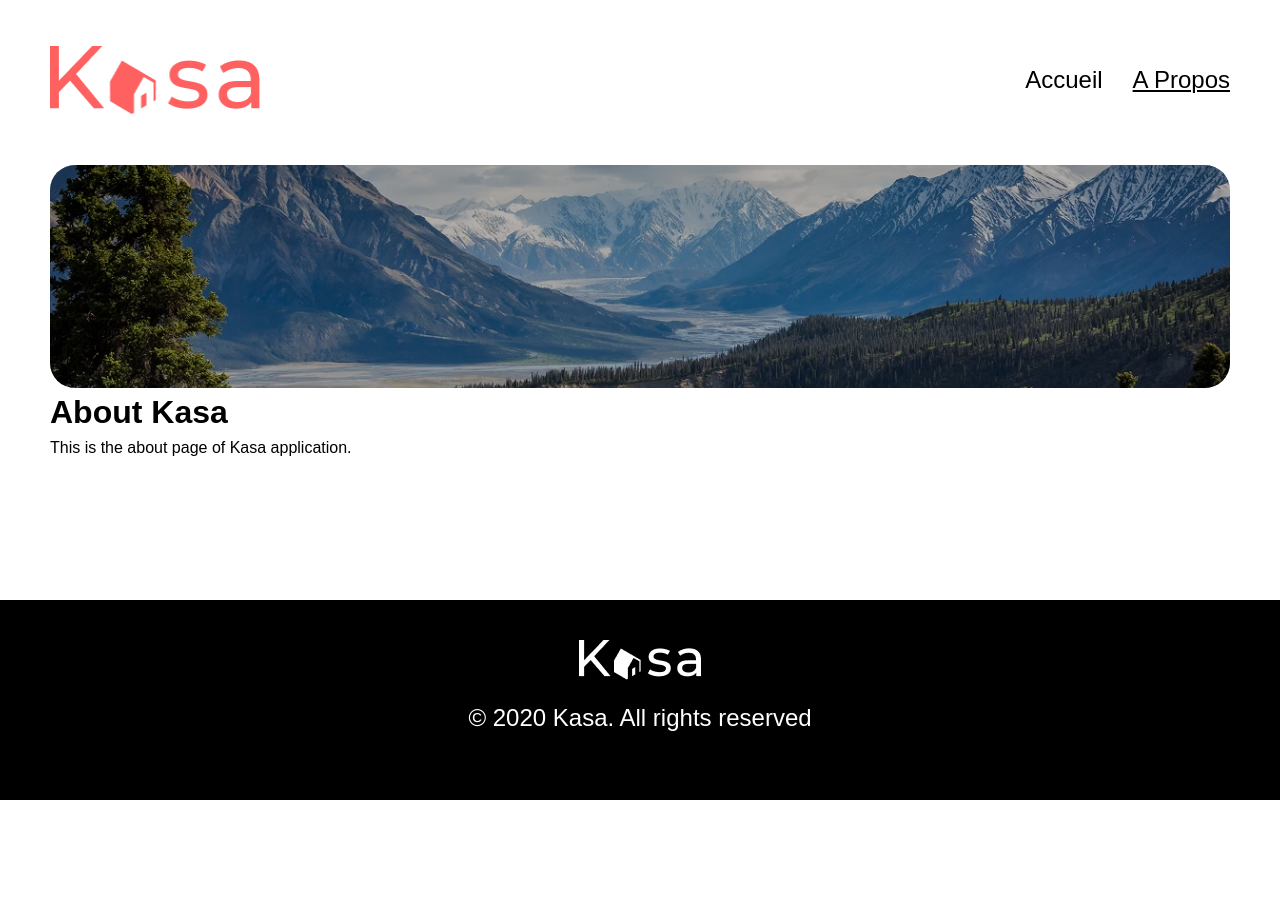
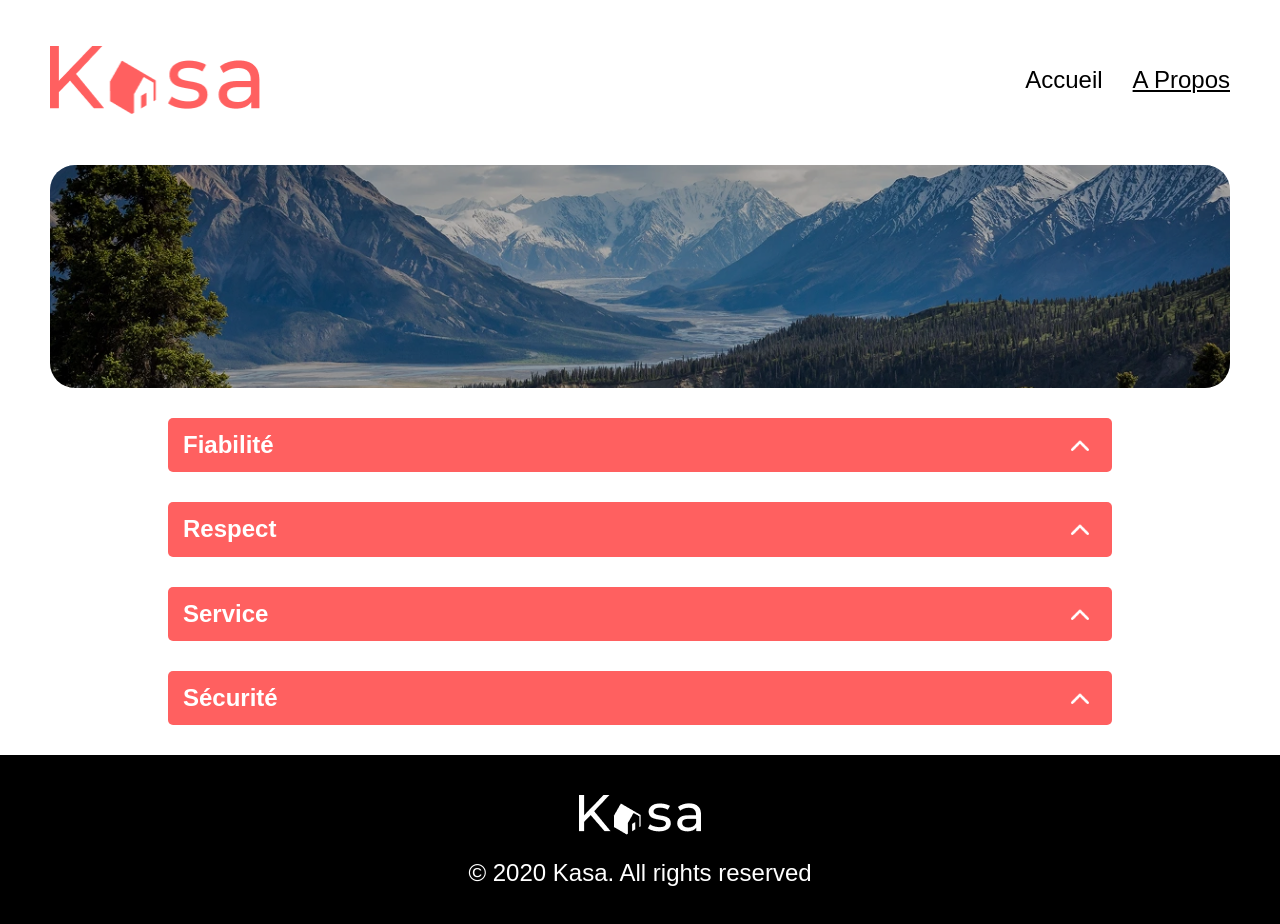
Before and after one commit to donovan-dev-web/Projet-Kasa, a React (Vite) app in the folder kasa/: page /about in a window 1280 px wide. Shown: the top 924 px of the page. Before the commit the page ends 800 px from the top, so only its background shows below. Built offline with nearby package versions, Linux system fonts and the light colour scheme.

Commit message:
Ajout du composant dropdown (Accordion)
Création du composant Accordion et ajout dans la page A propos .

```diff
--- /dev/null
+++ b/kasa/src/components/Global/Accordion/Accordion.tsx
@@ -0,0 +1,73 @@
+/**
+ * Accordion.tsx
+ * Accordéon animé + accessible (version correcte React)
+ */
+
+import { useRef, useState, useEffect } from 'react'
+import style from './accordion.module.scss'
+import arrowIcon from '@/assets/Icons/arrow_icons.webp'
+
+interface AccordionProps {
+  title: string
+  content: string | string[]
+}
+
+export function Accordion({ title, content }: AccordionProps) {
+  const [isOpen, setIsOpen] = useState(false)
+  const [height, setHeight] = useState('0px')
+  const contentRef = useRef<HTMLDivElement>(null)
+
+  const safeId = `accordion-${title
+    .toLowerCase()
+    .replace(/\s+/g, '-')
+    .normalize('NFD')
+    .replace(/[\u0300-\u036f]/g, '')}`
+
+  useEffect(() => {
+    if (!contentRef.current) return
+
+    if (isOpen) {
+      setHeight(`${contentRef.current.scrollHeight}px`)
+    } else {
+      setHeight('0px')
+    }
+  }, [isOpen])
+
+  return (
+    <div className={style.accordionItem}>
+      <button
+        className={style.accordionHeader}
+        onClick={() => setIsOpen((prev) => !prev)}
+        aria-expanded={isOpen}
+        aria-controls={safeId}
+        type="button"
+      >
+        <span>{title}</span>
+        <span
+          className={`${style.accordionIcon} ${isOpen ? style.open : ''}`}
+          aria-hidden="true"
+        >
+          <img
+            src={arrowIcon}
+            alt="Icon d'ouverture des dropdown de l'application Kasa"
+          />
+        </span>
+      </button>
+
+      <div
+        id={safeId}
+        className={style.accordionContent}
+        role="region"
+        style={{ height }}
+      >
+        <div ref={contentRef} className={style.accordionInner}>
+          {Array.isArray(content) ? (
+            content.map((item, index) => <p key={index}>{item}</p>)
+          ) : (
+            <p>{content}</p>
+          )}
+        </div>
+      </div>
+    </div>
+  )
+}
--- /dev/null
+++ b/kasa/src/components/Global/Accordion/accordion.module.scss
@@ -0,0 +1,85 @@
+/**
+ * accordion.module.scss
+ * Styles du composant Accordéon de l'application Kasa
+ * Présent dans la page A propos et la Page dynamique Logements
+ */
+
+@use '@/styles/variables';
+@use '@/styles/breackpoints';
+
+.accordionItem {
+  width: 100%;
+  margin-bottom: 30px;
+}
+
+.accordionHeader {
+  width: 80%;
+  margin: auto;
+  display: flex;
+  justify-content: space-between;
+  align-items: center;
+
+  padding: 10px 20px 10px 15px;
+  border-radius: 5px;
+  border: none;
+
+  background-color: variables.$color-primary;
+  color: variables.$color-text-light;
+
+  font-family: variables.$font-primary;
+  font-size: 24px;
+  font-weight: 700;
+  line-height: 143%;
+
+  cursor: pointer;
+}
+
+.accordionIcon {
+  transform: rotate(180deg);
+  transition: transform 0.3s ease;
+  width: 24px;
+  height: 24px;
+}
+
+.open {
+  transform: rotate(0deg);
+}
+
+.accordionContent {
+  width: 80%;
+  margin: auto;
+
+  overflow: hidden;
+  height: 0;
+
+  transition: height 0.35s ease;
+  background-color: variables.$color-background;
+  border-radius: 10px 10px 5px 5px;
+}
+
+.accordionInner {
+  padding: 12px 16px;
+}
+
+.accordionInner p {
+  font-family: variables.$font-primary;
+  font-size: 18px;
+  line-height: 143%;
+  margin: 0;
+}
+
+@include breackpoints.respond-to('mobile') {
+  .accordionHeader {
+    width: 100%;
+    font-size: 13px;
+  }
+
+  .accordionContent {
+    width: 100%;
+  }
+
+  .accordionInner p {
+    font-size: 12px;
+    font-weight: 400;
+  }
+}
--- a/kasa/src/pages/About/About.tsx
+++ b/kasa/src/pages/About/About.tsx
@@ -1,5 +1,9 @@
+import style from './about.module.scss'
+
 import { HeroBanner } from '../../components/Global/HeroBanner/HeroBanner'
 import bannerImage from '@/assets/Images/Img_Source_2.webp'
+
+import { Accordion } from '../../components/Global/Accordion/Accordion'
 
 export function About() {
   return (
@@ -8,8 +12,24 @@
         image={bannerImage}
         imgTextAlt="Paysage de montagnes en bord de mer"
       />
-      <h1>About Kasa</h1>
-      <p>This is the about page of Kasa application.</p>
+      <div className={style.accordionContainer}>
+        <Accordion
+          title="Fiabilité"
+          content="Les annonces postées sur Kasa garantissent une fiabilité totale. Les photos sont conformes aux logements, et toutes les informations sont régulièrement vérifiées  par nos équipes."
+        />
+        <Accordion
+          title="Respect"
+          content="La bienveillance fait partie des valeurs fondatrices de Kasa. Tout comportement discriminatoire ou de perturbation du voisinage entraînera une exclusion de notre plateforme."
+        />
+        <Accordion
+          title="Service"
+          content="La qualité du service est au cœur de notre engagement chez Kasa. Nous veillons à ce que chaque interaction, que ce soit avec nos hôtes ou nos locataires, soit empreinte de respect et de bienveillance."
+        />
+        <Accordion
+          title="Sécurité"
+          content="La sécurité est la priorité de Kasa. Aussi bien pour nos hôtes que pour les voyageurs, chaque logement correspond aux critères de sécurité établis par nos services. En laissant une note aussi bien à l'hôte qu'au locataire, cela permet à nos équipes de vérifier que les standards sont bien respectés. Nous organisons également des ateliers sur la sécurité domestique pour nos hôtes."
+        />
+      </div>
     </div>
   )
 }
--- /dev/null
+++ b/kasa/src/pages/About/about.module.scss
@@ -0,0 +1,13 @@
+/**
+* about.module.scss
+* Ce fichier contient les styles spécifiques à la page A propos de l'application Kasa
+*/
+
+@use '@/styles/breackpoints';
+
+.accordionContainer {
+  width: 100%;
+  margin: 30px auto 0;
+  display: flex;
+  flex-direction: column;
+}
--- a/kasa/src/styles/_variables.scss
+++ b/kasa/src/styles/_variables.scss
@@ -11,7 +11,7 @@
 $color-text: #000000;
 $color-text-light: #ffffff;
 
-$color-background: #f6f6f6;
+$color-background: #f6f6f673;
 $color-border: #e3e3e3;
 
 $color-background-dark: #000000;
```
Also changed, not shown: kasa/src/assets/Icons/arrow_icons.webp (added).
